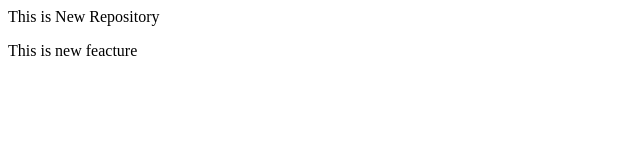
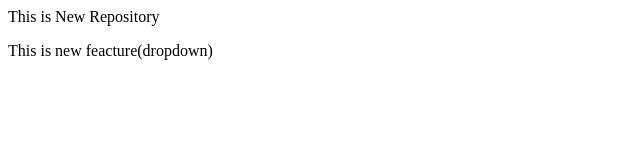
Before and after one commit to Swapnil-Chavhan/LocalRepo, a plain HTML site: page index.html in a window 1280 px wide. Shown: the full height of the page, 0-640 px from the left. Drawn offline with Linux system fonts and the light colour scheme.

Commit message:
Add Dropdown

```diff
--- a/index.html
+++ b/index.html
@@ -1,2 +1,2 @@
 <p> This is New Repository</P>
-    <p> This is new feacture</p>
+    <p> This is new feacture(dropdown)</p>
```
